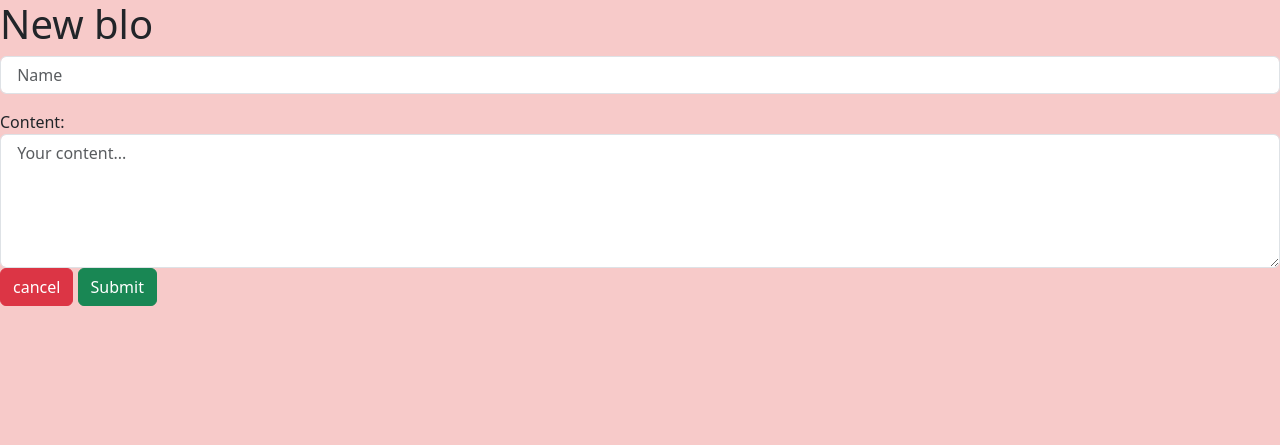
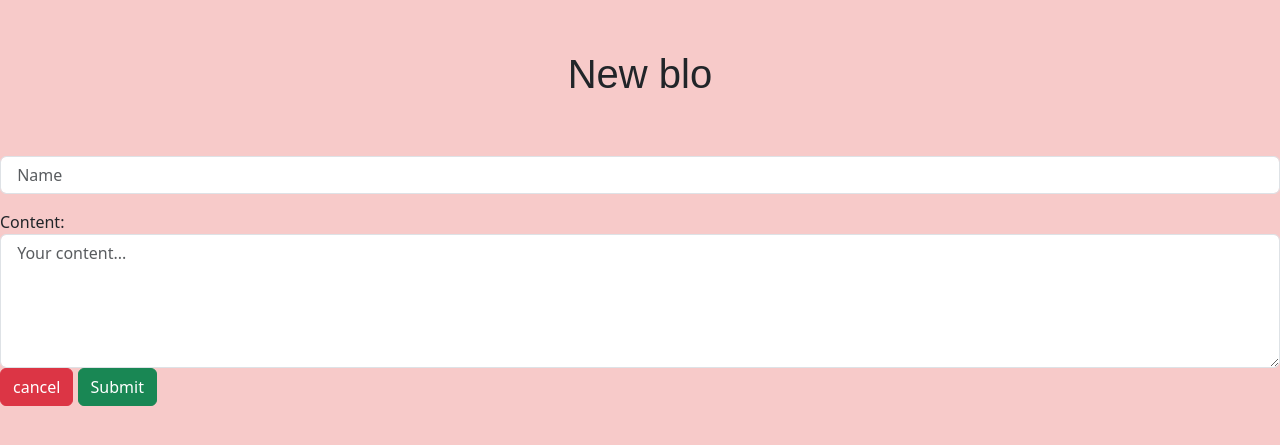
Before and after one commit to Marud6/crudtest, a PHP site: page /create.php in a window 1280 px wide. Shown: the top 445 px of the page. Run offline with PHP 8.4, Linux system fonts and the light colour scheme; data that the repository does not hold is empty.

Commit message:
pocasí extension

```diff
--- a/style.css
+++ b/style.css
@@ -1,3 +1,14 @@
 *{
     background-color: #F7CAC9;
 }
+
+
+h1{
+    margin: auto;
+    width: 640px;
+    padding: 50px;
+    font-family: 'Lexend Deca', sans-serif;
+    text-align: center;
+
+
+}
```
